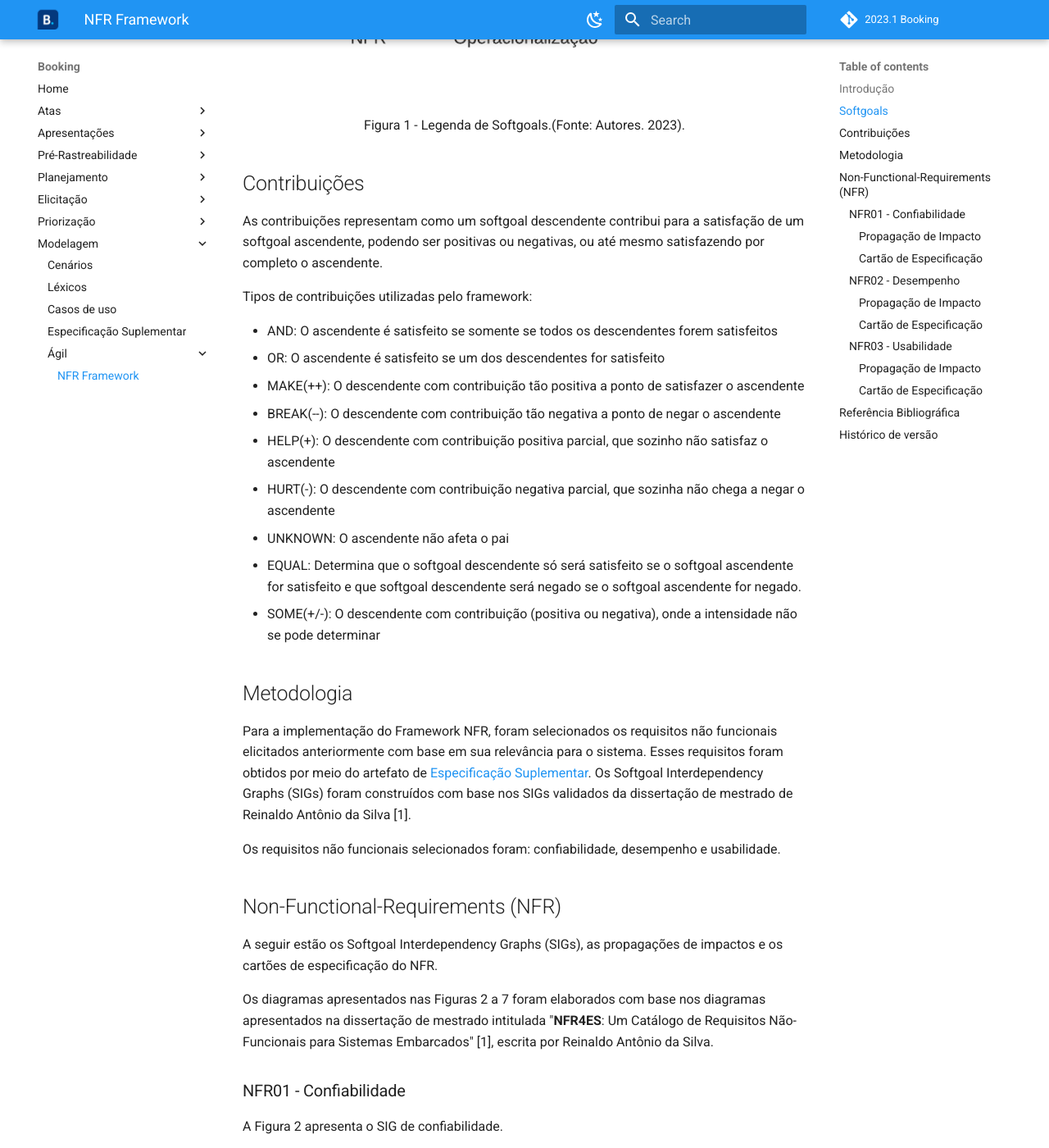
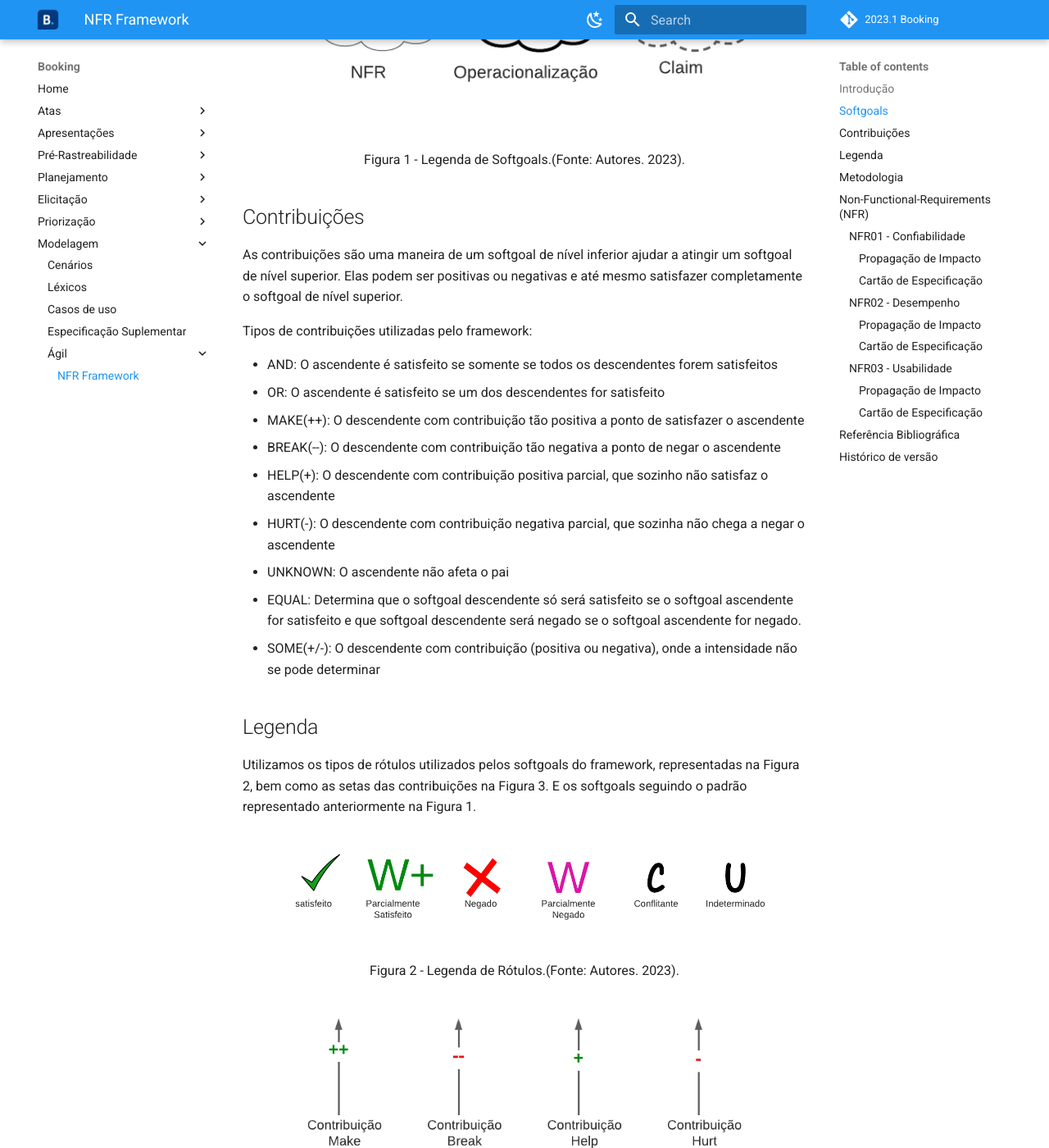
Before and after one commit to Requisitos-de-Software/2023.1-Booking, an MkDocs documentation site: the page built from docs/modelagem/nfrFramework.md, in a window 1280 px wide and 1400 px high, scrolled down 918 px. Shown: the whole window at 82% size. Built offline with MkDocs 1.6.1 and Material for MkDocs 9.7.7, drawn with Linux system fonts in a browser that asks for light colours; comment, search, counter and statistics services are not loaded; some of the changed text lies outside the part shown.

Commit message:
73-adicionando legenda
Co-authored-by: SamuelGSouza <samuelgomes318@gmail.com>

```diff
--- a/docs/modelagem/nfrFramework.md
+++ b/docs/modelagem/nfrFramework.md
@@ -12,12 +12,14 @@ O principal objetivo do framework é fornecer uma estrutura para armazenar o des
 - Softgoal de Operacionalização: Representam as funcionalidades como uma forma concreta de viabilizar ou não as características abstratas.
 - Softgoal de Afirmação: Aqui entram as características externas de cada softgoal, ou seja, são consideradas e refletidas na decisão, justificando a priorização do softgoal.
 
+Como mostrado na Figura 1, assim se representará os Softgoals dentro do NFR Framework.
+
 <img src="../../images/nfr/Softgoals.png"/>
 <p style="text-align: center">Figura 1 - Legenda de Softgoals.(Fonte: Autores. 2023).</p>
 
 ## Contribuições
 
-As contribuições representam como um softgoal descendente contribui para a satisfação de um softgoal ascendente, podendo ser positivas ou negativas, ou até mesmo satisfazendo por completo o ascendente.
+As contribuições são uma maneira de um softgoal de nível inferior ajudar a atingir um softgoal de nível superior. Elas podem ser positivas ou negativas e até mesmo satisfazer completamente o softgoal de nível superior.
 
 Tipos de contribuições utilizadas pelo framework:
 
@@ -30,6 +32,16 @@ Tipos de contribuições utilizadas pelo framework:
 - UNKNOWN: O ascendente não afeta o pai
 - EQUAL: Determina que o softgoal descendente só será satisfeito se o softgoal ascendente for satisfeito e que softgoal descendente será negado se o softgoal ascendente for negado.
 - SOME(+/-): O descendente com contribuição (positiva ou negativa), onde a intensidade não se pode determinar
+
+## Legenda
+
+Utilizamos os tipos de rótulos utilizados pelos softgoals do framework, representadas na Figura 2, bem como as setas das contribuições na Figura 3. E os softgoals seguindo o padrão representado anteriormente na Figura 1.
+
+<img src="../../images/nfr/LegendaSimbolos.png"/>
+<p style="text-align: center">Figura 2 - Legenda de Rótulos.(Fonte: Autores. 2023).</p>
+
+<img src="../../images/nfr/LegendaSimbolosSetas.png"/>
+<p style="text-align: center">Figura 3 - Legenda de Setas de Contribuição.(Fonte: Autores. 2023).</p>
 
 ## Metodologia
 
```
Also changed, not shown: other parts of docs/modelagem/nfrFramework.md (+12 -12 lines), docs/images/nfr/LegendaSimbolos.png (added), docs/images/nfr/LegendaSimbolosSetas.png (added).
